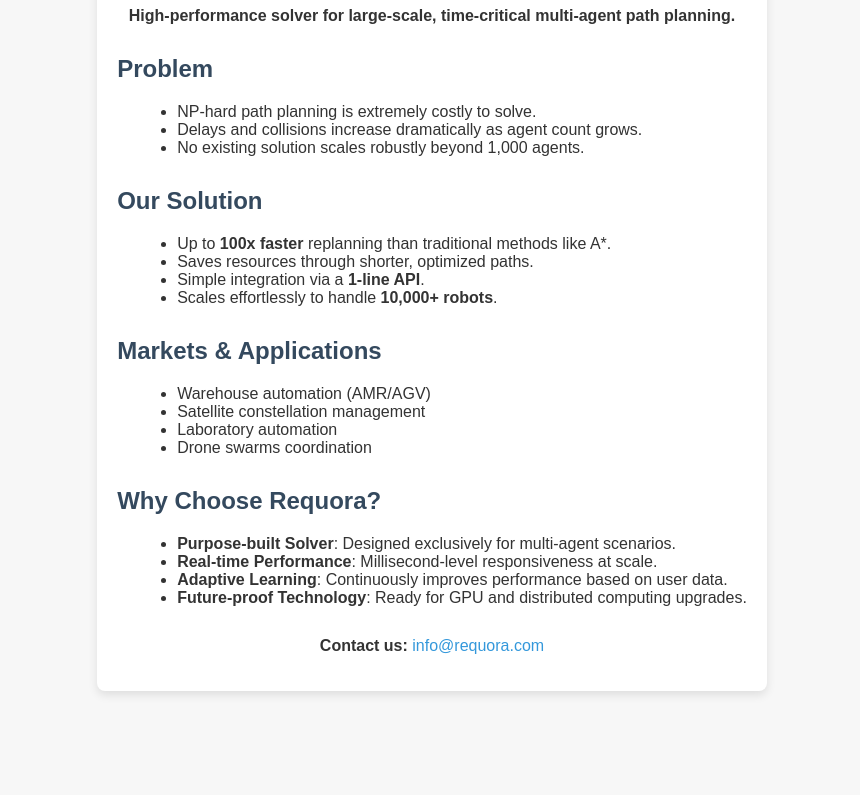
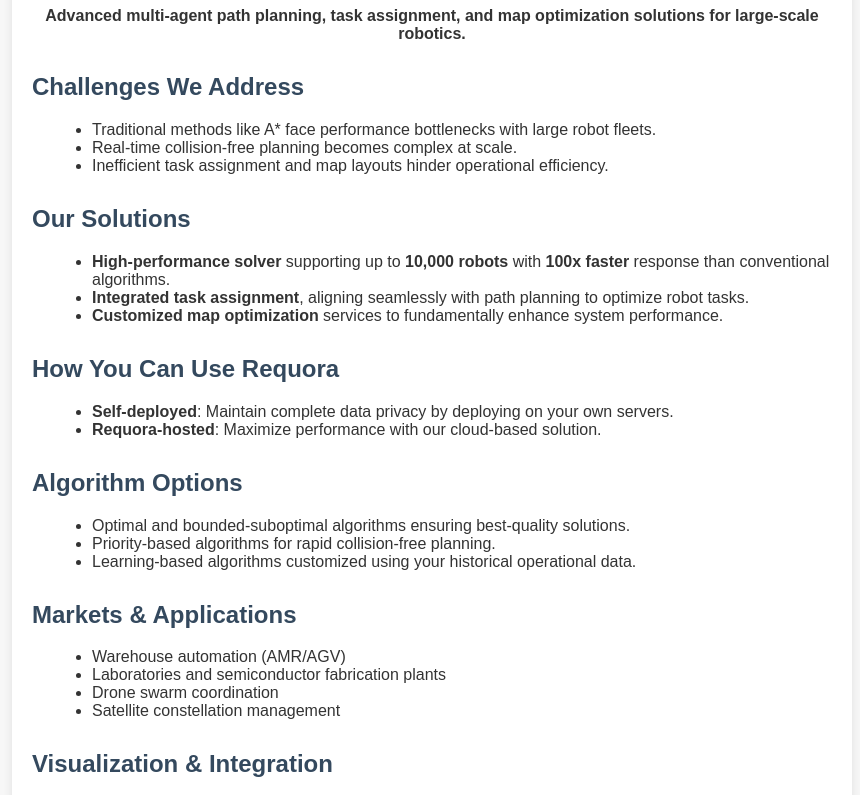
Before and after one commit to TachikakaMin/Requora, a plain HTML site: page index.html in a window 1280 px wide. Shown: the part 113-908 px from the top of the page, without its empty margins (208-1068 px from the left). Before the commit the page ends 824 px from the top, so only its background shows below. Drawn offline with Linux system fonts and the light colour scheme.

Commit message:
Update index.html

```diff
--- a/index.html
+++ b/index.html
@@ -3,7 +3,7 @@
 <head>
     <meta charset="UTF-8">
     <meta name="viewport" content="width=device-width, initial-scale=1.0">
-    <title>Requora - High-Performance Path Planning Solver</title>
+    <title>Requora - High-Performance Multi-Agent Path Planning</title>
     <style>
         body {
             font-family: Arial, sans-serif;
@@ -45,37 +45,47 @@
 <body>
     <div class="container">
         <h1>Requora</h1>
-        <p style="text-align: center;"><strong>High-performance solver for large-scale, time-critical multi-agent path planning.</strong></p>
+        <p style="text-align: center;"><strong>Advanced multi-agent path planning, task assignment, and map optimization solutions for large-scale robotics.</strong></p>
 
-        <h2>Problem</h2>
+        <h2>Challenges We Address</h2>
         <ul>
-            <li>NP-hard path planning is extremely costly to solve.</li>
-            <li>Delays and collisions increase dramatically as agent count grows.</li>
-            <li>No existing solution scales robustly beyond 1,000 agents.</li>
+            <li>Traditional methods like A* face performance bottlenecks with large robot fleets.</li>
+            <li>Real-time collision-free planning becomes complex at scale.</li>
+            <li>Inefficient task assignment and map layouts hinder operational efficiency.</li>
         </ul>
 
-        <h2>Our Solution</h2>
+        <h2>Our Solutions</h2>
         <ul>
-            <li>Up to <strong>100x faster</strong> replanning than traditional methods like A*.</li>
-            <li>Saves resources through shorter, optimized paths.</li>
-            <li>Simple integration via a <strong>1-line API</strong>.</li>
-            <li>Scales effortlessly to handle <strong>10,000+ robots</strong>.</li>
+            <li><strong>High-performance solver</strong> supporting up to <strong>10,000 robots</strong> with <strong>100x faster</strong> response than conventional algorithms.</li>
+            <li><strong>Integrated task assignment</strong>, aligning seamlessly with path planning to optimize robot tasks.</li>
+            <li><strong>Customized map optimization</strong> services to fundamentally enhance system performance.</li>
+        </ul>
+
+        <h2>How You Can Use Requora</h2>
+        <ul>
+            <li><strong>Self-deployed</strong>: Maintain complete data privacy by deploying on your own servers.</li>
+            <li><strong>Requora-hosted</strong>: Maximize performance with our cloud-based solution.</li>
+        </ul>
+
+        <h2>Algorithm Options</h2>
+        <ul>
+            <li>Optimal and bounded-suboptimal algorithms ensuring best-quality solutions.</li>
+            <li>Priority-based algorithms for rapid collision-free planning.</li>
+            <li>Learning-based algorithms customized using your historical operational data.</li>
         </ul>
 
         <h2>Markets & Applications</h2>
         <ul>
             <li>Warehouse automation (AMR/AGV)</li>
+            <li>Laboratories and semiconductor fabrication plants</li>
+            <li>Drone swarm coordination</li>
             <li>Satellite constellation management</li>
-            <li>Laboratory automation</li>
-            <li>Drone swarms coordination</li>
         </ul>
 
-        <h2>Why Choose Requora?</h2>
+        <h2>Visualization & Integration</h2>
         <ul>
-            <li><strong>Purpose-built Solver</strong>: Designed exclusively for multi-agent scenarios.</li>
-            <li><strong>Real-time Performance</strong>: Millisecond-level responsiveness at scale.</li>
-            <li><strong>Adaptive Learning</strong>: Continuously improves performance based on user data.</li>
-            <li><strong>Future-proof Technology</strong>: Ready for GPU and distributed computing upgrades.</li>
+            <li>User-friendly visualization tools to intuitively monitor robot paths.</li>
+            <li>Easy integration through a simple and powerful API.</li>
         </ul>
 
         <div class="contact">
```
